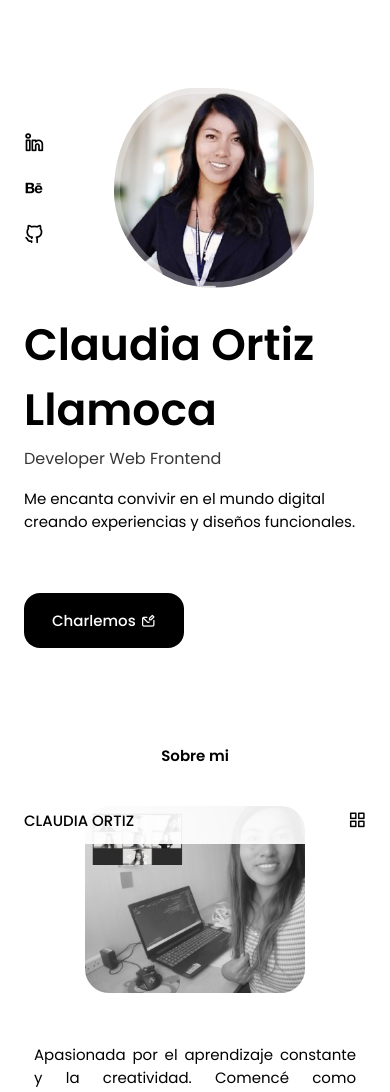
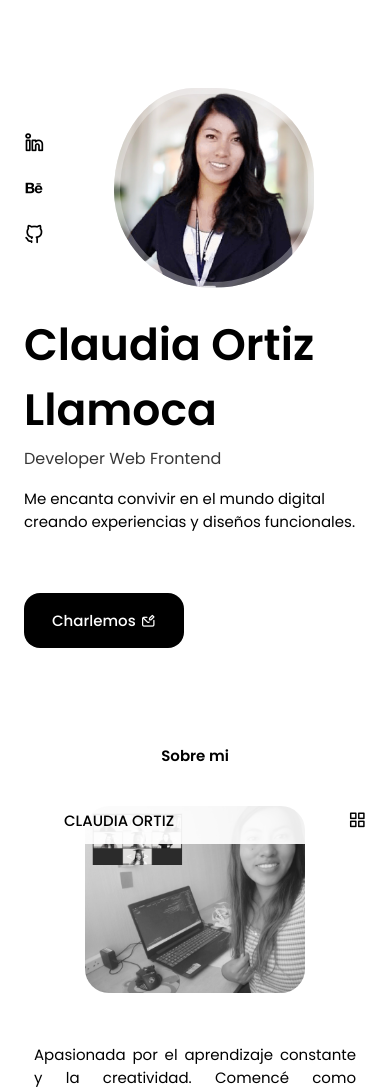
Before and after one commit to ClauOrtiiz/htm-css-js-portfolio, a React (Vite) app: page / in a window 390 px wide. Shown: the top 1092 px of the page. Built offline with nearby package versions, Linux system fonts and the light colour scheme.

Commit message:
UPDATE: header|icon

```diff
--- a/src/componentes/header/Header.jsx
+++ b/src/componentes/header/Header.jsx
@@ -1,4 +1,5 @@
 import React, { useState } from 'react';
+import IconClau from "../../assets/icon.png"
 import "./header.css";
 
 const Header = () => {
@@ -8,7 +9,11 @@ const Header = () => {
     return (
         <header className='header'>
             <nav className="nav container">
-                <a href="index.html" className="nav__logo">CLAUDIA ORTIZ</a>
+                <div className='icon__section'>
+                    <img src={IconClau} alt="" className="icon__img" />
+                    <a href="index.html" className="nav__logo">CLAUDIA ORTIZ</a>
+                </div>
+
 
                 <div className={Toggle ? "nav__menu show-menu" : "nav__menu"}>
                     <ul className="nav__list grid">
@@ -45,9 +50,9 @@ const Header = () => {
                         </li>
                     </ul>
 
-                    <i className='uil uil-times nav__close' onClick={()=> showMenu(!Toggle)}></i>
+                    <i className='uil uil-times nav__close' onClick={() => showMenu(!Toggle)}></i>
                 </div>
-                <div className="nav__toggle" onClick={()=> showMenu(!Toggle)}>
+                <div className="nav__toggle" onClick={() => showMenu(!Toggle)}>
                     <i className='uil uil-apps'></i>
                 </div>
             </nav>
--- a/src/componentes/header/header.css
+++ b/src/componentes/header/header.css
@@ -47,6 +47,16 @@
 .active-link,
 .nav__link:hover {
     color: var(--title-color-dark);
+}
+
+.icon__img {
+    width: 35px;
+    margin: 41px 5px 0 0;
+}
+
+.icon__section {
+    display: flex;
+    align-items: center;
 }
 
 /* ---breackpoints--- */
@@ -102,7 +112,7 @@
         color: var(--title-color-dark)
     }
 
-    .nav__toggle{
+    .nav__toggle {
         font-size: 1.1rem;
         cursor: pointer;
     }
@@ -111,6 +121,10 @@
     .nav__close,
     .nav__toggle {
         display: block;
+    }
+
+    .icon__img {
+        visibility: hidden;
     }
 }
 
@@ -125,4 +139,9 @@
     .nav__list {
         column-gap: 0;
     }
+
+
+    .icon__img {
+        visibility: hidden;
+    }
 }
```
Also changed, not shown: src/assets/icon.png (added).
